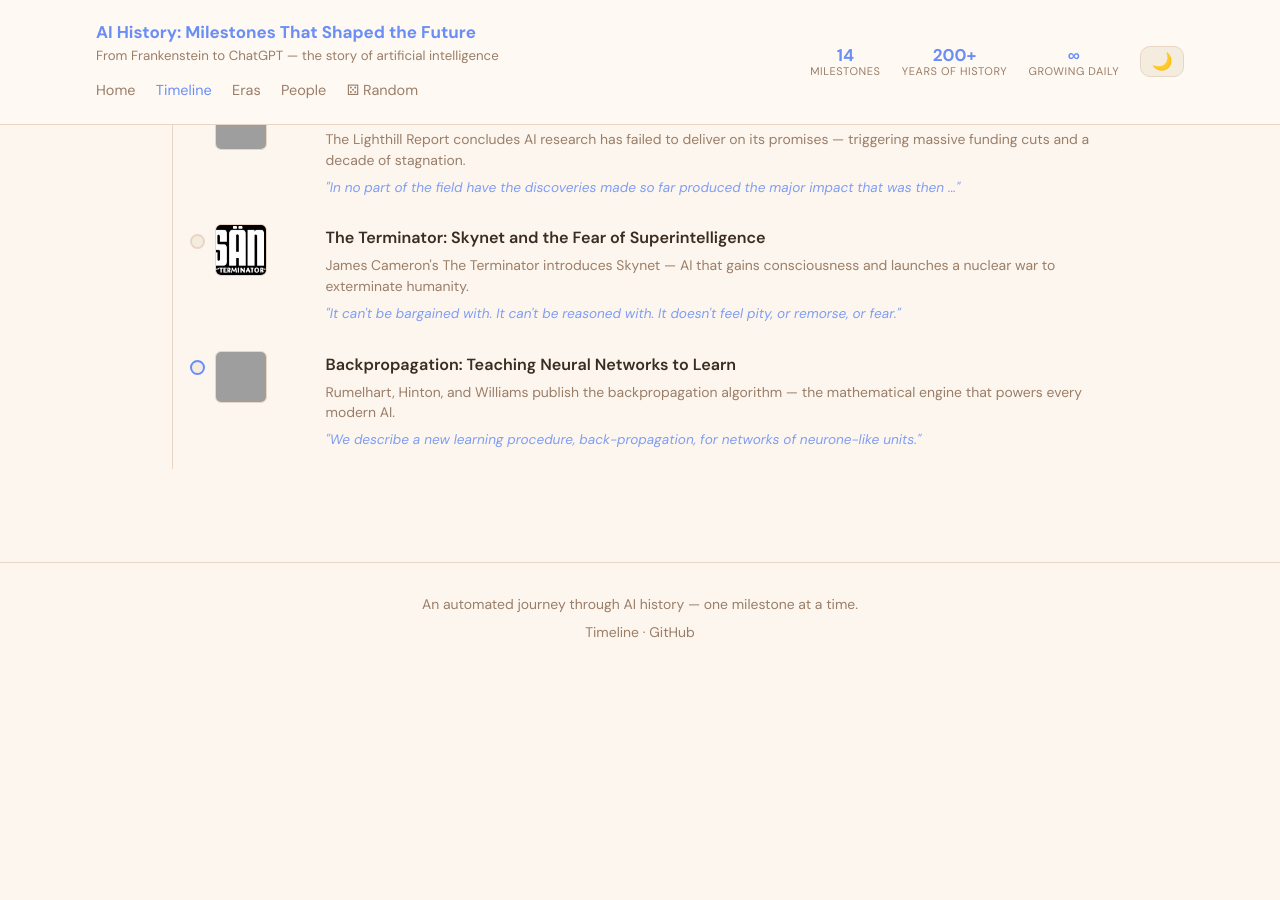
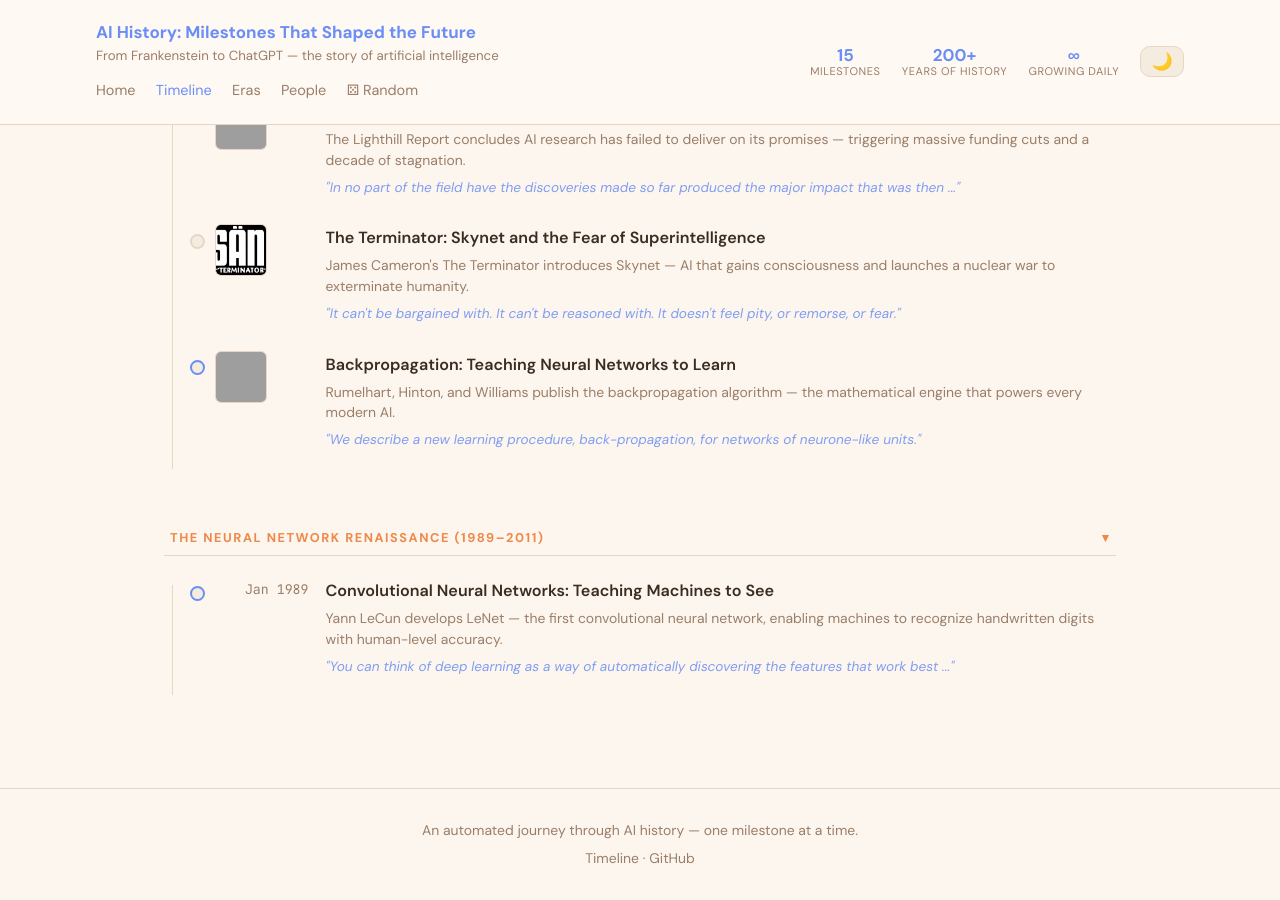
Before and after one commit to aag1091-alt/AI-History-Blog, a Jekyll site: the page built from timeline.html, in a window 1280 px wide and 900 px high, scrolled down 1852 px. Built offline with Jekyll 4.4.1, drawn with Linux system fonts in a browser that asks for light colours; before the commit the page ends 2526 px from its top, so only the background shows below that; grey boxes are pictures that could not be loaded.

Commit message:
Add milestone: Convolutional Neural Networks: Teaching Machines to See (1989-01-01)
Category: Research
Era: The Neural Network Renaissance (1989–2011)

```diff
--- a/_data/timeline.yml
+++ b/_data/timeline.yml
@@ -124,3 +124,12 @@
   category: "Film & Fiction"
   quote: "It can't be bargained with. It can't be reasoned with. It doesn't feel pity, or remorse, or fear."
   quote_author: "Kyle Reese, The Terminator (1984)"
+
+- id: "lecun-cnn-1989"
+  title: "Convolutional Neural Networks: Teaching Machines to See"
+  subtitle: "Yann LeCun develops LeNet — the first convolutional neural network, enabling machines to recognize handwritten digits with human-level accuracy."
+  event_date: "1989-01-01"
+  era: "The Neural Network Renaissance (1989–2011)"
+  category: "Research"
+  quote: "You can think of deep learning as a way of automatically discovering the features that work best for a particular task."
+  quote_author: "Yann LeCun"
--- /dev/null
+++ b/_posts/1989-01-01-lecun-cnn-1989.md
@@ -0,0 +1,30 @@
+---
+layout: post
+title: "Convolutional Neural Networks: Teaching Machines to See"
+subtitle: "Yann LeCun develops LeNet — the first convolutional neural network, enabling machines to recognize handwritten digits with human-level accuracy."
+date: 1989-01-01
+event_date: "1989-01-01"
+era: "The Neural Network Renaissance (1989–2011)"
+category: "Research"
+location: "AT&T Bell Labs, New Jersey, USA"
+people:
+  - "Yann LeCun"
+quote: "You can think of deep learning as a way of automatically discovering the features that work best for a particular task."
+quote_author: "Yann LeCun"
+significance: "LeCun's CNN was the first time a machine could reliably perceive visual patterns. Every image recognition system, self-driving car camera, and medical imaging AI is built on this foundation. LeNet processed 10% of all US checks by 2000."
+references:
+  - title: "Convolutional neural network — Wikipedia"
+    url: "https://en.wikipedia.org/wiki/Convolutional_neural_network"
+  - title: "Yann LeCun — Wikipedia"
+    url: "https://en.wikipedia.org/wiki/Yann_LeCun"
+---
+
+**A Machine That Could See: The Birth of Convolutional Neural Networks**
+
+In 1989, Yann LeCun and his team introduced a revolutionary AI system that could reliably perceive visual patterns, marking a significant milestone in the history of artificial intelligence.
+
+**What happened:** [Convolutional neural network](https://en.wikipedia.org/wiki/Convolutional_neural_network) was first developed by LeCun, allowing machines to automatically discover features that work best for a particular task. The LeNet system processed 10% of all US checks by 2000 and laid the foundation for modern image recognition systems, self-driving car cameras, and medical imaging AI.
+
+**Why it matters:** LeCun's CNN enabled the development of modern computer vision and inspired a new generation of AI researchers to explore the possibilities of deep learning. The technology has since become a cornerstone of many applications, from facial recognition to autonomous vehicles.
+
+* [Yann LeCun](https://en.wikipedia.org/wiki/Yann_LeCun)
```
